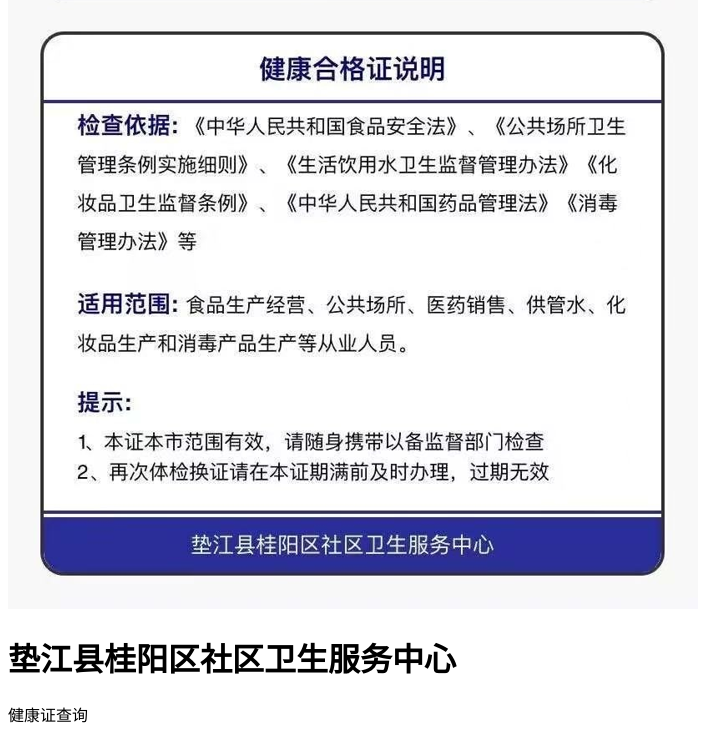
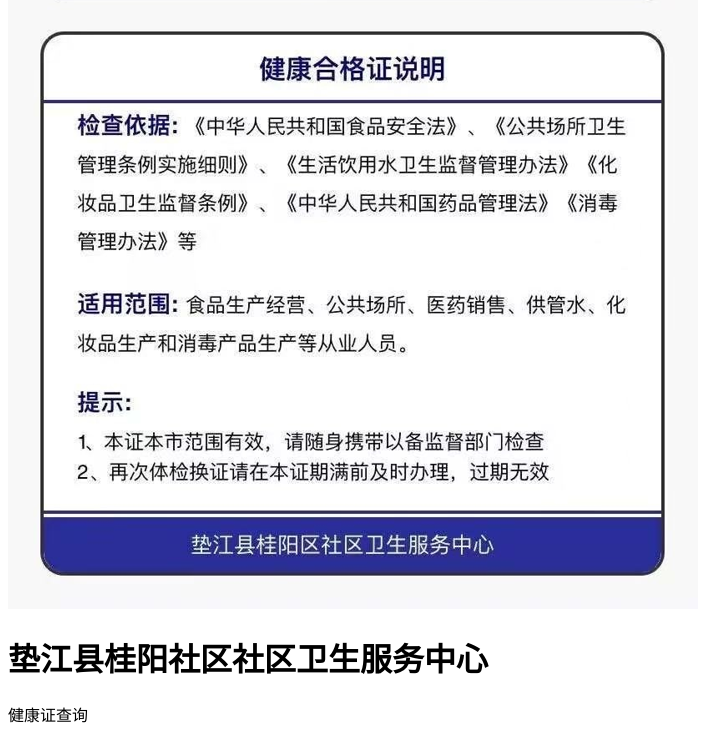
Before and after one commit to dianjiangxian/dianjiangxian.github.io, a plain HTML site: page index.html in a window 1280 px wide. Shown: the part 479-1221 px from the top of the page, without its empty margins (0-723 px from the left). Drawn offline with Linux system fonts and the light colour scheme.

Commit message:
Update index.html

```diff
--- a/index.html
+++ b/index.html
@@ -3,9 +3,9 @@
 <head>
     <title>我的首页</title>
 </head>
-<img src="健康证.jpg" alt="我的健康证">
 <body>
-    <h1>垫江县桂阳区社区卫生服务中心 </h1>
-    <p>健康证查询 </p>
+    <img src="健康证.jpg" alt="我的健康证">
+    <h1>垫江县桂阳社区社区卫生服务中心</h1>
+    <p>健康证查询</p>
 </body>
 </html>
```
